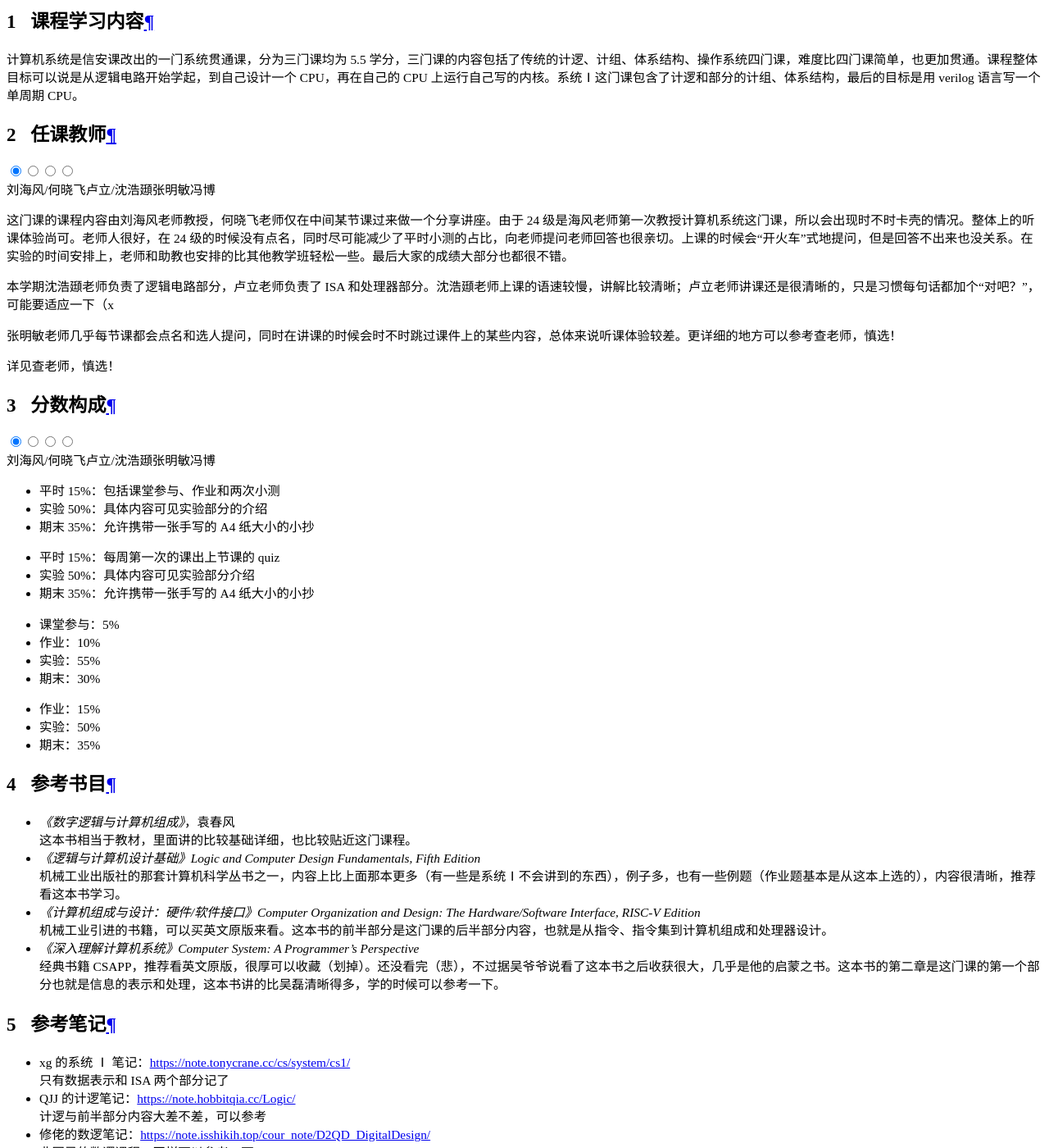
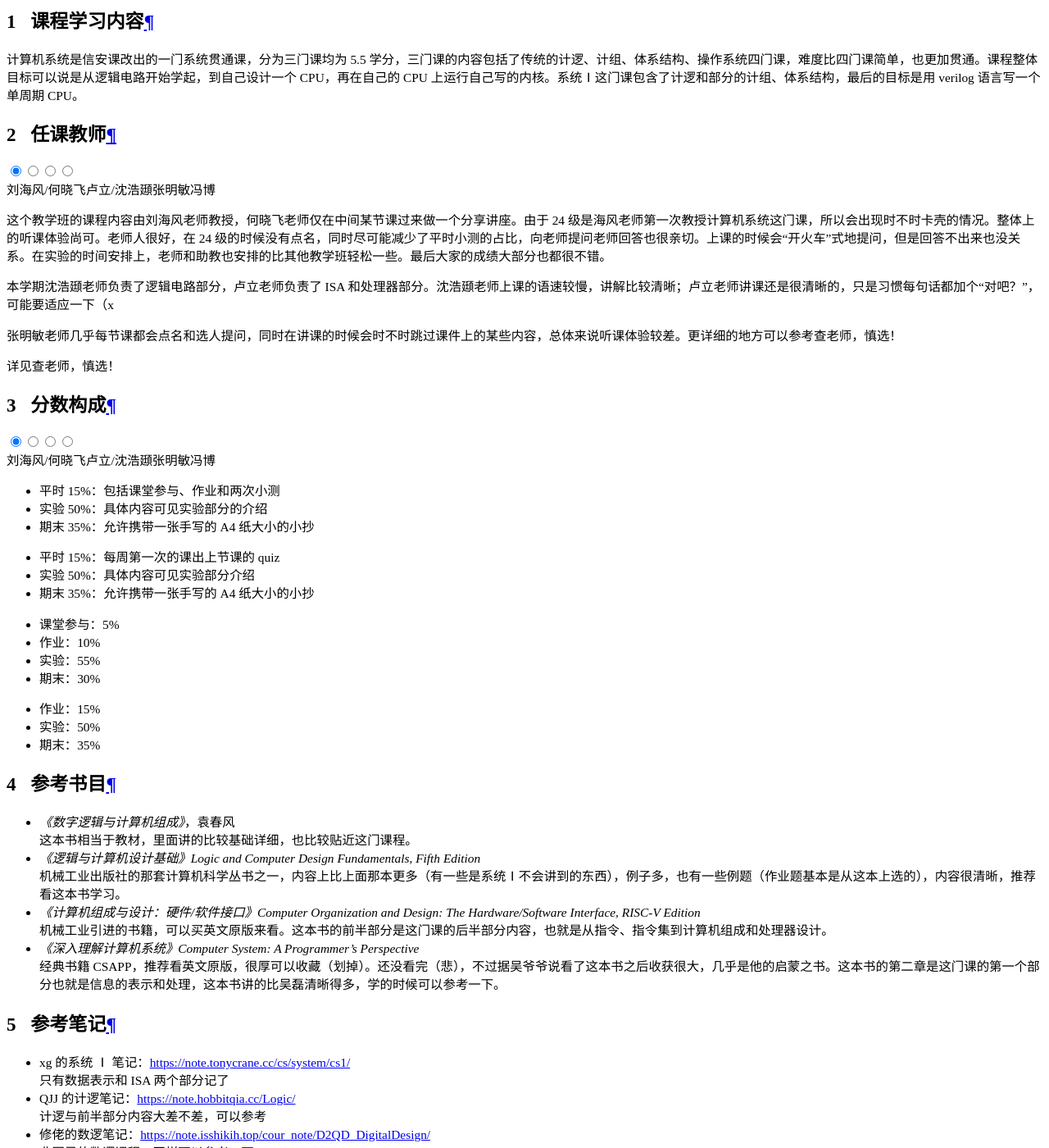
Before and after one commit to ZJU-Turing/TuringCourses, an MkDocs documentation site: the page built from docs/major/computer_system1/index.md, in a window 1280 px wide and 1400 px high, scrolled down 17580 px. Shown: the whole window at 82% size. Built offline with MkDocs 1.6.1 and Material for MkDocs 9.7.7, drawn with Linux system fonts in a browser that asks for light colours; comment, search, counter and statistics services are not loaded; some of the changed text lies outside the part shown.

Commit message:
docs: 修改了计算机系统 I 课程介绍的细节

```diff
--- a/docs/major/computer_system1/index.md
+++ b/docs/major/computer_system1/index.md
@@ -5,12 +5,13 @@
 # 计算机系统 Ⅰ
 
 ## 课程学习内容
+
 计算机系统是信安课改出的一门系统贯通课，分为三门课均为 5.5 学分，三门课的内容包括了传统的计逻、计组、体系结构、操作系统四门课，难度比四门课简单，也更加贯通。课程整体目标可以说是从逻辑电路开始学起，到自己设计一个 CPU，再在自己的 CPU 上运行自己写的内核。系统Ⅰ这门课包含了计逻和部分的计组、体系结构，最后的目标是用 verilog 语言写一个单周期 CPU。
 
 ## 任课教师
 
 === "刘海风/何晓飞"
-    这门课的课程内容由刘海风老师教授，何晓飞老师仅在中间某节课过来做一个分享讲座。由于 24 级是海风老师第一次教授计算机系统这门课，所以会出现时不时卡壳的情况。整体上的听课体验尚可。老师人很好，在 24 级的时候没有点名，同时尽可能减少了平时小测的占比，向老师提问老师回答也很亲切。上课的时候会“开火车”式地提问，但是回答不出来也没关系。在实验的时间安排上，老师和助教也安排的比其他教学班轻松一些。最后大家的成绩大部分也都很不错。
+    这个教学班的课程内容由刘海风老师教授，何晓飞老师仅在中间某节课过来做一个分享讲座。由于 24 级是海风老师第一次教授计算机系统这门课，所以会出现时不时卡壳的情况。整体上的听课体验尚可。老师人很好，在 24 级的时候没有点名，同时尽可能减少了平时小测的占比，向老师提问老师回答也很亲切。上课的时候会“开火车”式地提问，但是回答不出来也没关系。在实验的时间安排上，老师和助教也安排的比其他教学班轻松一些。最后大家的成绩大部分也都很不错。
 
 === "卢立/沈浩頲"
     本学期沈浩頲老师负责了逻辑电路部分，卢立老师负责了 ISA 和处理器部分。沈浩頲老师上课的语速较慢，讲解比较清晰；卢立老师讲课还是很清晰的，只是习惯每句话都加个“对吧？”，可能要适应一下（x
@@ -45,6 +46,7 @@
     - 期末：35%
 
 ## 参考书目
+
 - *《数字逻辑与计算机组成》*，袁春风
     这本书相当于教材，里面讲的比较基础详细，也比较贴近这门课程。
 - *《逻辑与计算机设计基础》Logic and Computer Design Fundamentals, Fifth Edition*
@@ -55,6 +57,7 @@
     经典书籍 CSAPP，推荐看英文原版，很厚可以收藏（划掉）。还没看完（悲），不过据吴爷爷说看了这本书之后收获很大，几乎是他的启蒙之书。这本书的第二章是这门课的第一个部分也就是信息的表示和处理，这本书讲的比吴磊清晰得多，学的时候可以参考一下。
 
 ## 参考笔记
+
 - xg 的系统 Ⅰ 笔记：https://note.tonycrane.cc/cs/system/cs1/
     只有数据表示和 ISA 两个部分记了
 - QJJ 的计逻笔记：https://note.hobbitqia.cc/Logic/
@@ -65,14 +68,16 @@
 ## 学长组课程学习建议
 
 !!! abstract
-    25 学长组编写的课程学习建议。
+    22 学长组编写、25 学长组修改完善的课程学习建议。
 
 这门课应该是大家学习的第一门硬件课，5.5 的学分加上大一春夏的课程安排使得平时的压力会比较大。个人的建议是实验部分尽早开始做（从分数构成上也可以看到实验部分是很重要的），一般一个实验会有两周的时间，但是其不太好调试的特点可能会导致喜欢赶 ddl 的同学到最后无法很顺利的完成。如果实验部分遇到了某些问题，可以多和助教或其他同学沟通，有一些可能是大家遇到的共性问题。
 
 对于实验代码，大家**切忌抄袭**。这门课和其他课程一样，有查重的机制。可以询问别的同学思路，也可以相互讨论，但是不要直接发送代码，或者找别的同学要代码看。对于 AI 工具的使用，大家也应该控制好度，至少不能把实验文档发给 AI，之后直接 copy AI 生成的代码。这门课实验的贯通性很强，如果某个实验自己完全依赖 AI，那么后面的实验自己完成也可能有很大的困难。
 
 如果是理论部分的学习遇到了困难，或者觉得老师上课不够清晰，可以看卢立/沈浩頲老师的智云，个人感觉这两位老师讲解还是很清晰的。
+
 ### 实验部分
+
 这门课的实验占了分数的主要部分，分为 Lab0-Lab5 和最后的 Project，部分实验是 bonus，可以加平时分 or 实验分（24级）
 
 实验环境需要 logisim 来做逻辑电路设计和 vivado 来利用 Verilog 语言做硬件设计（vivado 很大，而且需要 Windows 系统，建议提前下载），并且会每人发一块 FPGA 开发板，这个板子会跟随你整个系统三门课，每学期末交还。
@@ -80,7 +85,9 @@
 Lab0-Lab5 的构成：Lab0 是让大家熟悉一些基本元器件的特性和 Vivado 的使用；Lab1 是多路选择器和七段数码管的设计；Lab2 是全加减法器的设计；Lab3 是有限状态机、计数器和乘法器的设计；Lab4 是卷积模块和串口 (bonus) 的设计；Lab5 是 RISC-V 汇编程序的设计和调试；最后的 Project 是一个单周期 CPU 和多周期处理器 (bonus) 设计。
 
 实验包括验收和提交报告两个部分（汇编实验除外），实验报告写清楚自己干了什么就好，不必要卷长度，只要完成文档的要求就可以拿到很高的分数。格式上足够清晰即可，没有必要去卷美观。如果实验出现了困难，在自己尝试无果的情况下可以积极向助教请教，助教在这门课当中帮助很大，同时也很辛苦，在此对他们表示由衷的感谢。
+
 ### 理论部分
+
 理论部分的考试是半开卷的，也就是说可以准备一张 A4 纸大小的小抄，不过这个东西基本用处不大，考试内容很简单，可能会有作业题改编以及 PPT 上的例子，搞懂作业题看懂 PPT 了考试就问题不大。而且理论考试只占成绩的 35%，对于总成绩影响也不是很大。
 
 ## 历年卷
```
